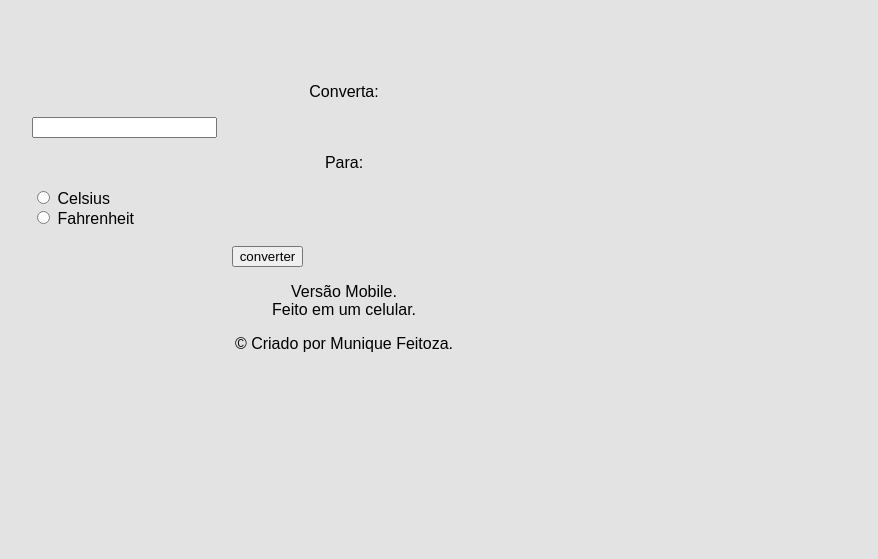
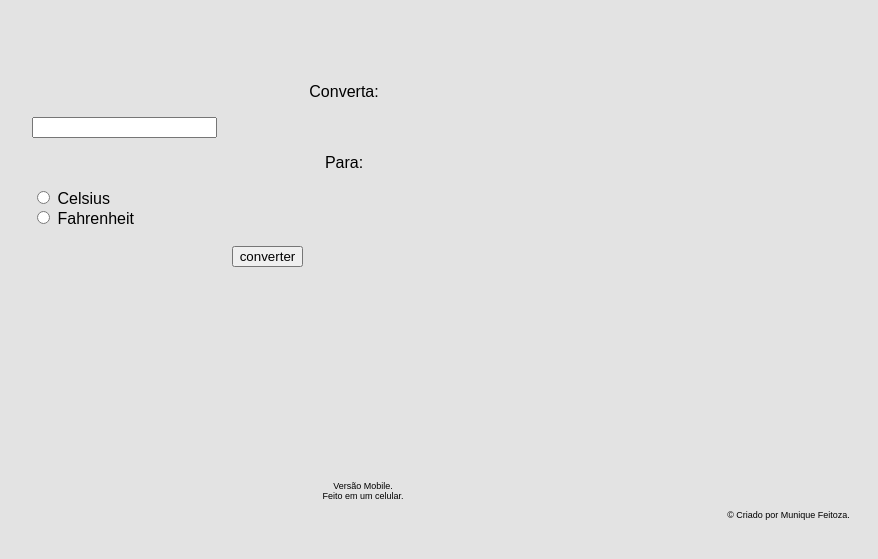
Before and after one commit to Munique-Feitoza/conversor-de-temperatura, a plain HTML site: page index.html in a window 1280 px wide. Shown: the part 253-812 px from the top of the page, without its empty margins (296-1174 px from the left). Drawn offline with Linux system fonts and the light colour scheme.

Commit message:
Atualizar o styles.css
Adicionando estilo ao footer

```diff
--- a/styles.css
+++ b/styles.css
@@ -10,3 +10,21 @@ p {
 button {
   margin-left: 32%;
 }
+footer {
+     position: fixed;
+     bottom: 0px;
+     right: 0px;
+     left: 0px;
+     padding: 5px;
+
+}
+#texto1 {
+     color: black;
+     font-size: 9px;
+     padding: 1% 0 0 3%;
+}
+#texto2 {
+     color: black;
+     font-size: 9px;
+     padding: 0 0 1% 70%;
+}
```
